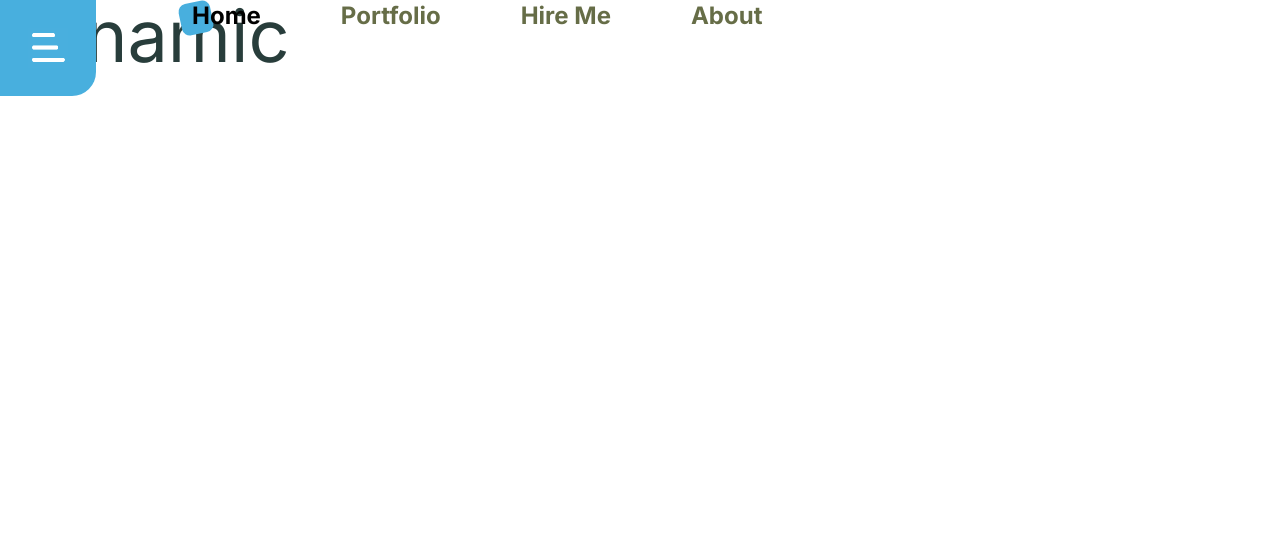
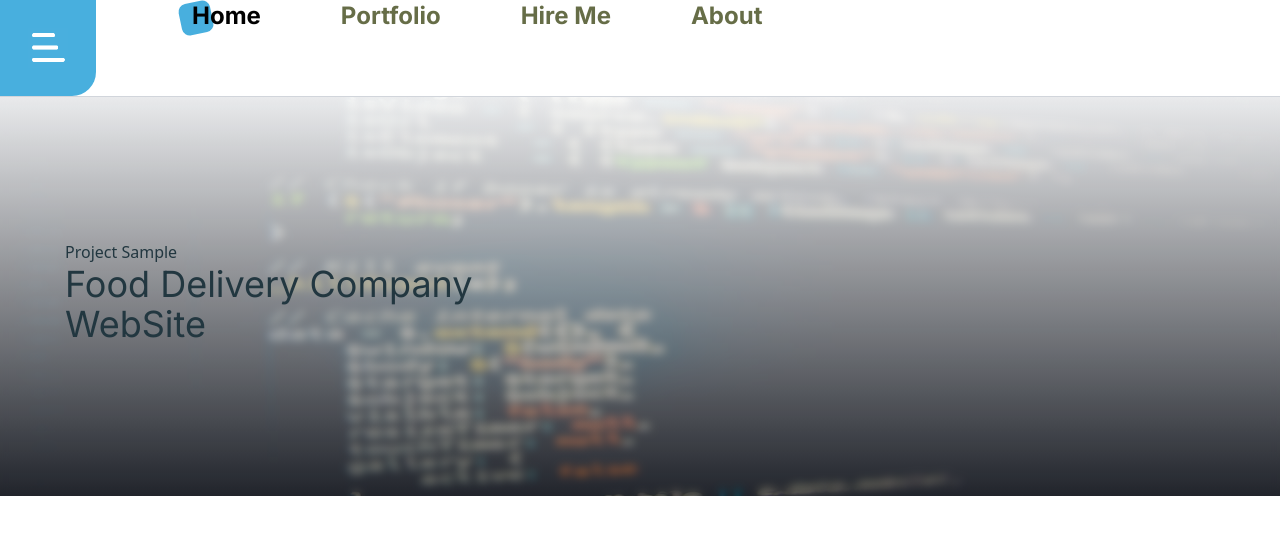
Before and after one commit to misiek869/portfolio, a Next.js app: page /portfoliodetail/1 in a window 1280 px wide. Shown: the top 534 px of the page. Built offline with nearby package versions, Linux system fonts and the light colour scheme.

Commit message:
pass proper props

```diff
--- a/src/app/page/portfolio-design/index.tsx
+++ b/src/app/page/portfolio-design/index.tsx
@@ -1,7 +1,42 @@
-import React from 'react'
+import { DataArrayType } from '@/app/data'
+import Image from 'next/image'
 
-const index = () => {
-	return <div></div>
+type PortfolioDesignProps = {
+	data: DataArrayType
+	id: string
+	dataArray: DataArrayType[]
+}
+
+const index = ({ data, id, dataArray }: PortfolioDesignProps) => {
+	return (
+		<>
+			<div className='overlay h-[400px] lg:top-[96px] sm:top-0 z-20 border-t border-gray-300'></div>
+
+			<div className='relative'>
+				<Image
+					src={data?.images[0]}
+					alt='bg photo'
+					className='h-[400px]  lg:mt-24 sm:mt-0  object-fill'
+					width={0}
+					height={20}
+					sizes='100vw'
+					style={{ width: '100%', backgroundSize: 'cover' }} // optional
+				/>
+			</div>
+			<div className='absolute z-30 top-[42px] sm:top-[200px] sm:left-[65px] justify-center  items-center w-full px-10 sm:w-3/4 xl:w-1/2 sm:px-0  sm:text-left'>
+				<div className='container m-auto'>
+					<div className='max-w-[650px] w-[100%] m-auto'>
+						<p className='opacity-3 sm:text-left text-center font-sans text-[#223740] mt-20 lg:mt-10 md:-mt-10'>
+							Project Sample
+						</p>
+						<h1 className='opacity-3 text-[#223740] sm:text-left text-center w-full sm:w-3/4 text-4xl md:text-4xl lg:text-4xl xl:text-4xl'>
+							{data?.title}
+						</h1>
+					</div>
+				</div>
+			</div>
+		</>
+	)
 }
 
 export default index
--- a/src/app/portfoliodetail/[id]/page.tsx
+++ b/src/app/portfoliodetail/[id]/page.tsx
@@ -1,7 +1,24 @@
-import React from 'react'
+'use client'
 
-const PortfolioDetailPage = () => {
-	return <div className='text-7xl'>dynamic</div>
+import PortfolioDesign from '../../page/portfolio-design'
+import { DataArray } from '@/app/data'
+
+type PortfolioDetailPageProps = {
+	params: {
+		id: string
+	}
+}
+
+const PortfolioDetailPage = ({ params }: PortfolioDetailPageProps) => {
+	return (
+		<>
+			<PortfolioDesign
+				data={DataArray[Number(params.id)]}
+				id={params.id}
+				dataArray={DataArray}
+			/>
+		</>
+	)
 }
 
 export default PortfolioDetailPage
```
